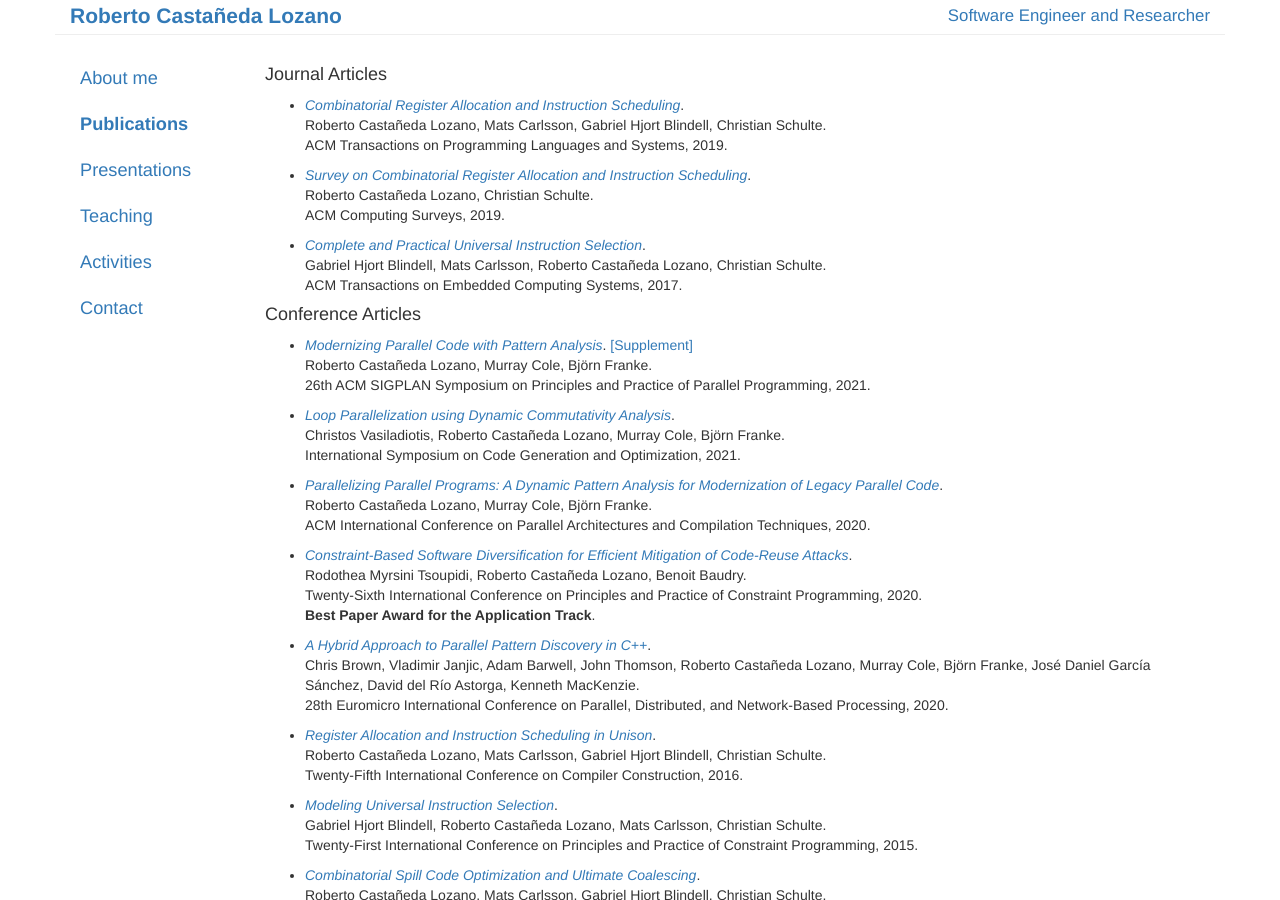
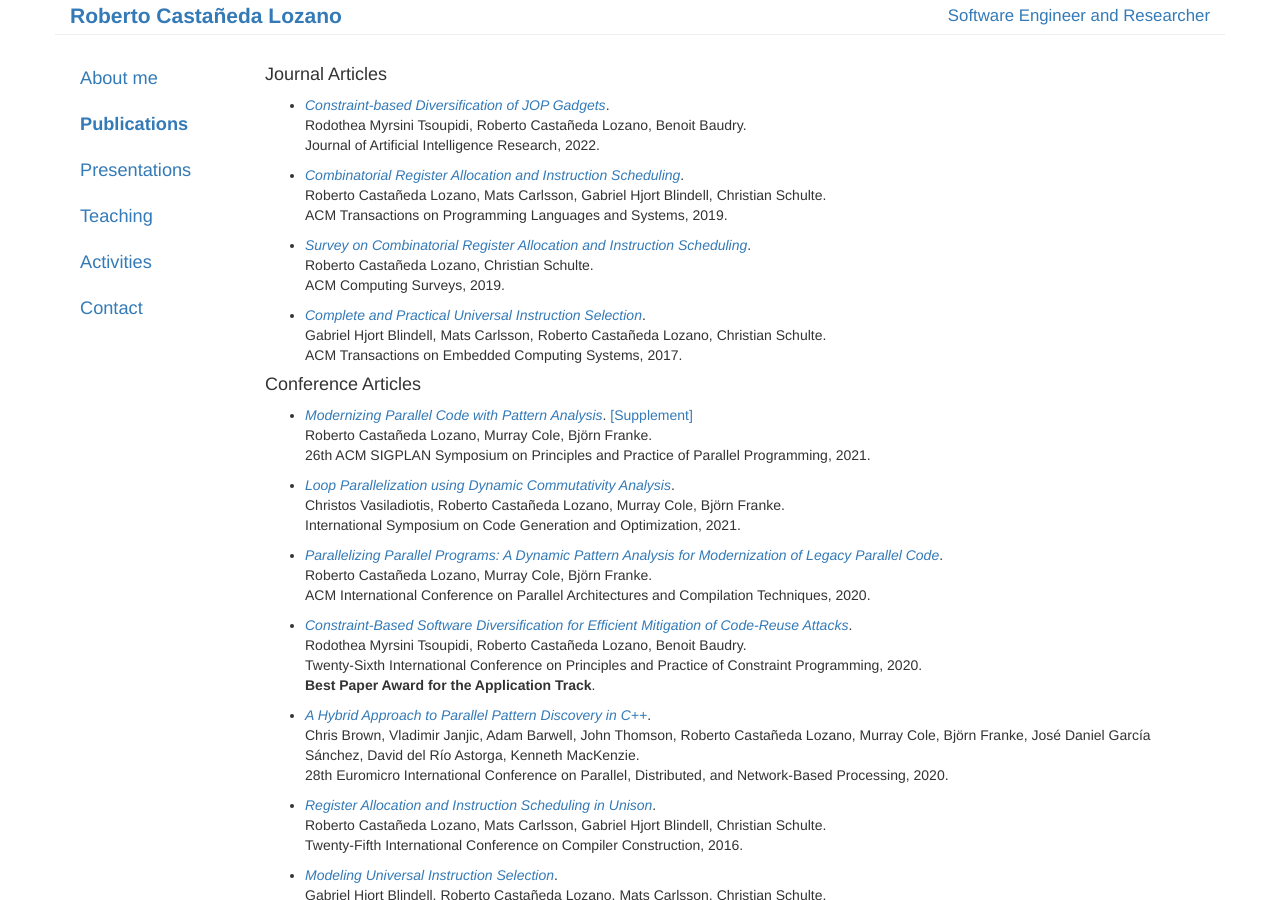
Before and after one commit to robcasloz/robcasloz.github.io, a Jekyll site: the page built from _posts/2010-12-01-publications.md, in a window 1280 px wide and 900 px high. Built offline with Jekyll 4.4.1, drawn with Linux system fonts in a browser that asks for light colours.

Commit message:
Update publications

```diff
--- a/_posts/2010-12-01-publications.md
+++ b/_posts/2010-12-01-publications.md
@@ -4,6 +4,10 @@ title: "Publications"
 ---
 
 #### Journal Articles
+
+- [*Constraint-based Diversification of JOP Gadgets*](https://arxiv.org/pdf/2111.09934).<br />
+  Rodothea Myrsini Tsoupidi, Roberto Castañeda Lozano, Benoit Baudry.<br />
+  Journal of Artificial Intelligence Research, 2022.
 
 - [*Combinatorial Register Allocation and Instruction Scheduling*](https://arxiv.org/pdf/1804.02452).<br />
   Roberto Castañeda Lozano, Mats Carlsson, Gabriel Hjort Blindell, Christian Schulte.<br />
```
